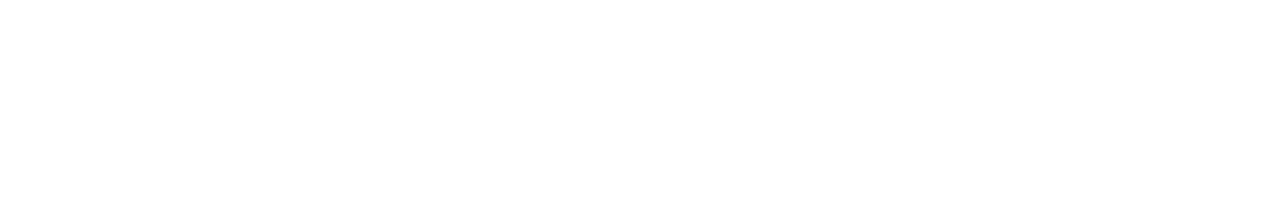
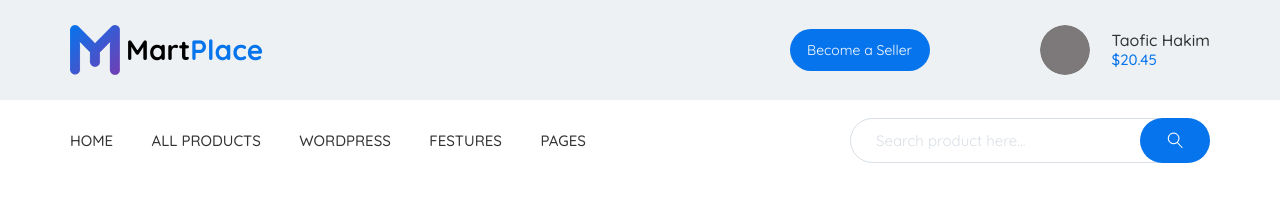
Before and after one commit to Yuha73/martplace, a website: page app/index.html in a window 1280 px wide. Drawn offline with nearby package versions, Linux system fonts and the light colour scheme; files that its build step writes are made by us from their sources.

Commit message:
added header

```diff
--- a/app/index.html
+++ b/app/index.html
@@ -1,13 +1,108 @@
 <!DOCTYPE html>
 <html lang="ru">
+
 <head>
   <meta charset="UTF-8">
   <meta name="viewport" content="width=device-width, initial-scale=1.0">
   <title>Document</title>
+  <link href="https://fonts.googleapis.com/css2?family=Quicksand:wght@400;500;700&display=swap" rel="stylesheet">
   <link rel="stylesheet" href="css/libs.min.css">
   <link rel="stylesheet" href="css/style.min.css">
 </head>
+
 <body>
+  <header class="header">
+    <div class="header__top">
+      <div class="container">
+        <div class="header__top-inner">
+          <div class="header__logo">
+            <a href="#">
+              <img src="images/logo.png" alt="">
+              <span>Mart</span>Place
+            </a>
+
+          </div>
+
+
+          <div class="header__btn button">
+            <a href="#">
+              Become a Seller
+            </a>
+          </div>
+
+          <div class="header__user-icons">
+            <div class="notification">
+
+            </div>
+            <div class="mail">
+
+            </div>
+            <div class="basket">
+
+            </div>
+          </div>
+
+          <div class="user-info">
+            <a class="user__avatar" style="background-image: url(images/user.jpg);" href="#">
+            </a>
+            <div class="user__inner">
+              <a class="user__name" href="#">
+                <span>Taofic Hakim</span>
+              </a>
+              <a class="user__balance" href="#">
+                <span>$20.45</span>
+              </a>
+            </div>
+          </div>
+
+
+
+
+        </div>
+      </div>
+    </div>
+    <div class="header__menu">
+      <div class="container">
+        <div class="header__menu-inner">
+          <ul class="header__menu-list">
+            <li class="header__menu-link">
+              <a href="#">
+                HOME
+              </a>
+            </li>
+            <li class="header__menu-link">
+              <a href="#">
+                all products
+              </a>
+            </li>
+            <li class="header__menu-link">
+              <a href="#">
+                wordpress
+              </a>
+            </li>
+            <li class="header__menu-link">
+              <a href="#">
+                festures
+              </a>
+            </li>
+            <li class="header__menu-link">
+              <a href="#">
+                Pages
+              </a>
+            </li>
+          </ul>
+          <div class="header__search">
+            <form>
+              <input type="text" placeholder="Search product here..." required>
+              <button class="asd" type="submit">
+                <img src="images/search.png" alt="">
+              </button>
+            </form>
+          </div>
+        </div>
+      </div>
+    </div>
+  </header>
 
 
 
@@ -17,4 +112,5 @@
   <script src="js/libs.min.js"></script>
   <script src="js/main.min.js"></script>
 </body>
+
 </html>
--- a/app/scss/_fonts.scss
+++ b/app/scss/_fonts.scss
@@ -1,7 +1,22 @@
 @font-face {
-  font-family: 'Roboto-Regular', sans-serif;
-  src:  url('../fonts/Roboto-Regular.woff2') format('woff2'),
-        url('../fonts/Roboto-Regular.woff') format('woff');
-  font-weight: 400;
+  font-family: 'Quicksand', cursive;
+  src:  url('../fonts/Quicksand-Regular.woff2') format('woff2'),
+        url('../fonts/Quicksand-Regular.woff') format('woff');
   font-display: swap;
 }
+
+@font-face {
+  font-family: 'Quicksand', cursive;
+  src:  url('../fonts/Quicksand-Bold.woff2') format('woff2'),
+        url('../fonts/Quicksand-Bold.woff') format('woff');
+  font-weight: 700;
+  font-display: swap;
+}
+
+@font-face {
+  font-family: 'Quicksand', cursive;
+  src:  url('../fonts/Quicksand-Medium.woff2') format('woff2'),
+        url('../fonts/Quicksand-Medium.woff') format('woff');
+  font-weight: 500;
+  font-display: swap;
+}
--- a/app/scss/_global.scss
+++ b/app/scss/_global.scss
@@ -16,3 +16,13 @@ li{
   padding: 0;
   list-style: none;
 }
+
+body{
+  font-family: 'Quicksand', cursive;
+}
+
+.container{
+  max-width: 1170px;
+  margin: 0 auto;
+  padding: 0 15px;
+}
--- a/app/scss/style.scss
+++ b/app/scss/style.scss
@@ -1,3 +1,139 @@
 @import 'vars';
 @import 'global';
 @import 'fonts';
+
+
+.header__top{
+    width: 100%;
+    background-color: #eef1f3;
+}
+
+.header__top-inner{
+    height: 100px;
+    display: flex;
+    justify-content: space-between;
+    align-items: center;
+}
+.header__logo{
+    font-weight: 700;
+    font-size: 28px;
+    display: flex;
+    a{
+        display: flex;
+        align-items: center;
+        color: #0674ec;
+    }
+        span{
+            padding-left: 6px;
+            color: #000;
+         }
+}
+
+.header__btn{
+    width: 140px;
+    background-color: #0674ec;
+    padding: 13px;
+    font-size: 14px;
+    border-radius: 25px;
+    margin-right: 50px;
+    text-align: center;
+    margin-left: auto;
+    a{
+        color: #fff;
+    }
+}
+
+.header__user-icons{
+    margin: 0 30px;
+}
+
+
+
+.user-info{
+    display: flex;
+    justify-content: space-between;
+    align-items: center;
+    .user__avatar{
+        width: 50px;
+        height: 50px;
+        border-radius: 25px;
+        margin-right: 22px;
+        cursor: pointer;
+    }
+}
+
+.user__inner{
+      a{
+        display: block;
+        font-weight: 500;
+    }
+    .user__name{
+        color: #333;
+        font-size: 16px;
+        line-height: 20px;
+    }
+    .user__balance{
+        color: #0674ec;
+        font-size: 15px;
+        line-height: 20px;
+    }
+}
+
+.header__menu-inner{
+    height: 80px;
+    display: flex;
+    justify-content: space-between;
+    align-items: center;
+}
+
+.header__menu-link{
+    display: inline-block;
+    & + .header__menu-link{
+        margin-left: 34px;
+    }
+    a{
+        text-transform: uppercase;
+        font-size: 15px;
+        color: #333;
+        font-weight: 500;
+    }
+}
+
+.header__search{
+    color: #898f96;
+    max-width: 360px;
+    position: relative;
+    width: 100%;
+        input{
+            display: block;
+            width: 100%;
+            border-radius: 25px;
+            height: 45px;
+            border: 1px solid #d9dfe5;
+            font-size: 15px;
+            padding-left: 25px;
+            padding-right: 95px;
+            outline: transparent;
+            &::placeholder{
+            color: #d9dfe5;
+            }
+        }
+        button{
+            position: absolute;
+            border: none;
+            width: 70px;
+            height: 100%;
+            border-radius: 25px;
+            background-color: #0674ec;
+            right: 0;
+            top: 0;
+            display: flex;
+            justify-content: center;
+            align-items: center;
+            outline: transparent;
+            img{
+                width: 16px;
+                height: 16px;
+            }
+        }
+}
```
Also changed, not shown: app/fonts/Quicksand-Bold.woff (added), app/fonts/Quicksand-Bold.woff2 (added), app/fonts/Quicksand-Medium.woff (added), app/fonts/Quicksand-Medium.woff2 (added), app/fonts/Quicksand-Regular.woff (added), app/fonts/Quicksand-Regular.woff2 (added), app/images/logo.png (added), app/images/search.png (added), app/images/user.jpg (added), app/js/libs.min.js.
